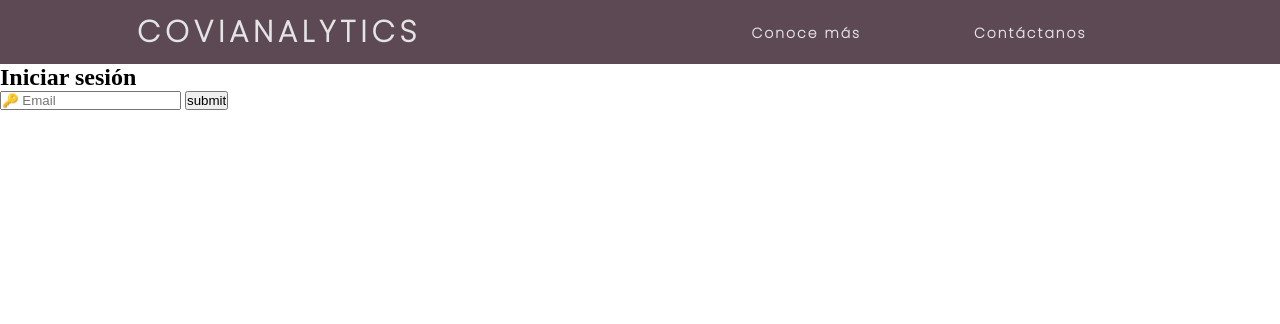
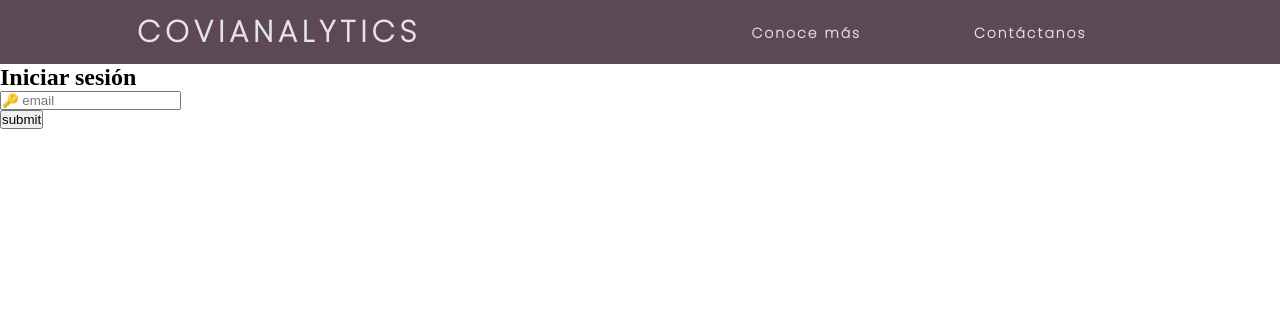
Before and after one commit to ernestolopezvv/covianalytics, a PHP site: page / in a window 1280 px wide. Shown: the top 324 px of the page. Run offline with PHP 8.4, Linux system fonts and the light colour scheme.

Commit message:
11/03/2021

```diff
--- a/index.html
+++ b/index.html
@@ -16,7 +16,7 @@
         </div>
         <ul class="nav-links">
             <li>
-                <a href="#">Conoce más</a>
+                <a href="conocemas.html">Conoce más</a>
             </li>
             <li>
                 <a href="#">Contáctanos</a>
@@ -29,12 +29,15 @@
         </div>
     </nav>
 
-    <form action="login.php" method="POST">
-        <h2>Iniciar sesión</h2>
-        <input type="email" pattern="^([a-zA-Z0-9_\-\.]+)@((\[[0-9]{1,3}\.[0-9]{1,3}\.[0-9]{1,3}\.)|(([a-zA-Z0-9\-]+\.)+))([a-zA-Z]{2,4}|[0-9]{1,3})(\]?)$" placeholder="&#128273; Email" name="email" required>
-        <input type="submit" value="submit" name="submit">
-    </form>
-
+    <div class="container-login">
+        <div class="login">
+            <form action="login.php" method="POST">
+                <h2>Iniciar sesión</h2>
+                <input class="email" type="email" pattern="^([a-zA-Z0-9_\-\.]+)@((\[[0-9]{1,3}\.[0-9]{1,3}\.[0-9]{1,3}\.)|(([a-zA-Z0-9\-]+\.)+))([a-zA-Z]{2,4}|[0-9]{1,3})(\]?)$" placeholder="&#128273; Email" name="email" required> <br>
+                <input type="submit" value="submit" name="submit">
+            </form>
+        </div>
+    </div>
 
 
     <script src="app.js"></script>
--- a/login.php
+++ b/login.php
@@ -29,9 +29,9 @@
                 $stmt = $conn->prepare($INSERT);
                 $stmt->bind_param("s", $email);
                 $stmt->execute();
-                echo "New record inserted sucessfully";
+                echo "Nuevo correo";
             }else
-                echo "Someone is using this email already";
+                echo "Correo ya utilizado";
         }
         $stmt->close();
         $conn->close();
--- a/style.css
+++ b/style.css
@@ -157,3 +157,9 @@ nav{
     background-size: cover;
     background-position: center center;
 }
+
+/* Log In */
+
+.email{
+    text-transform: lowercase;
+}
```
